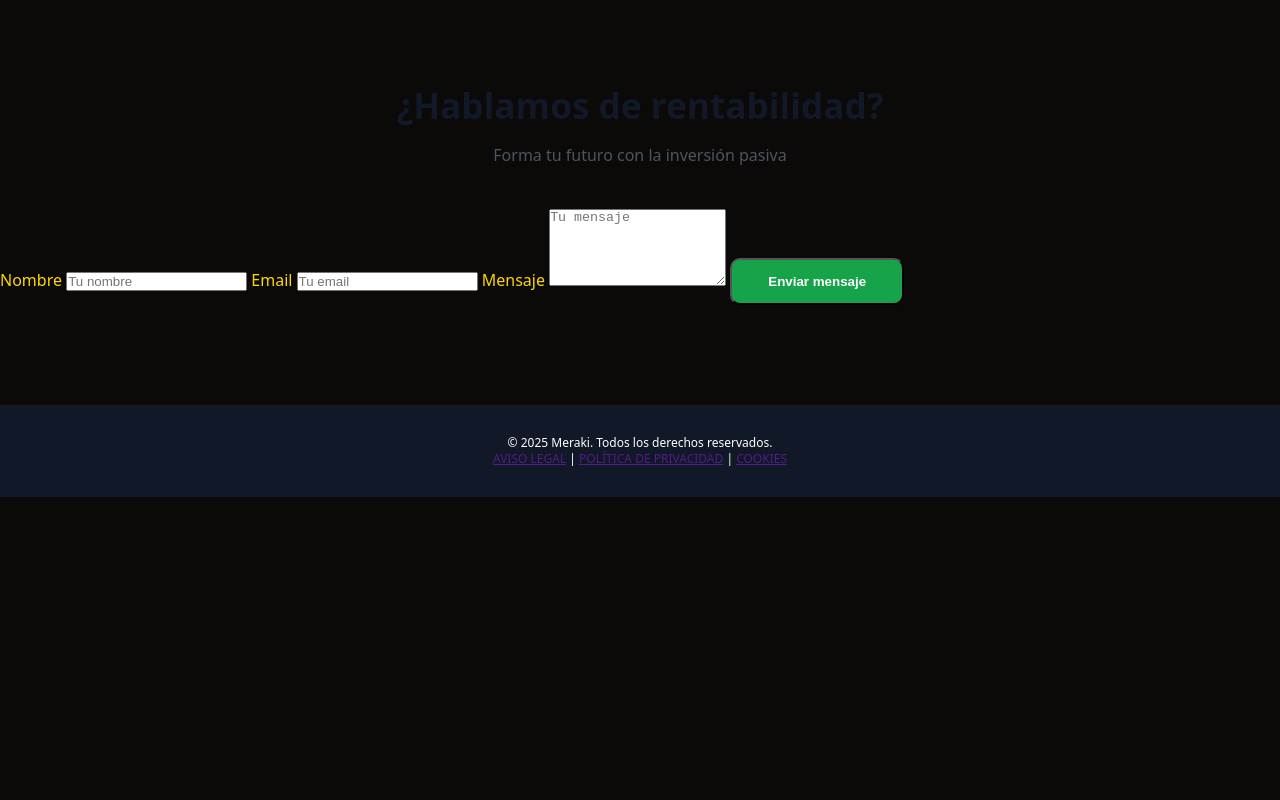
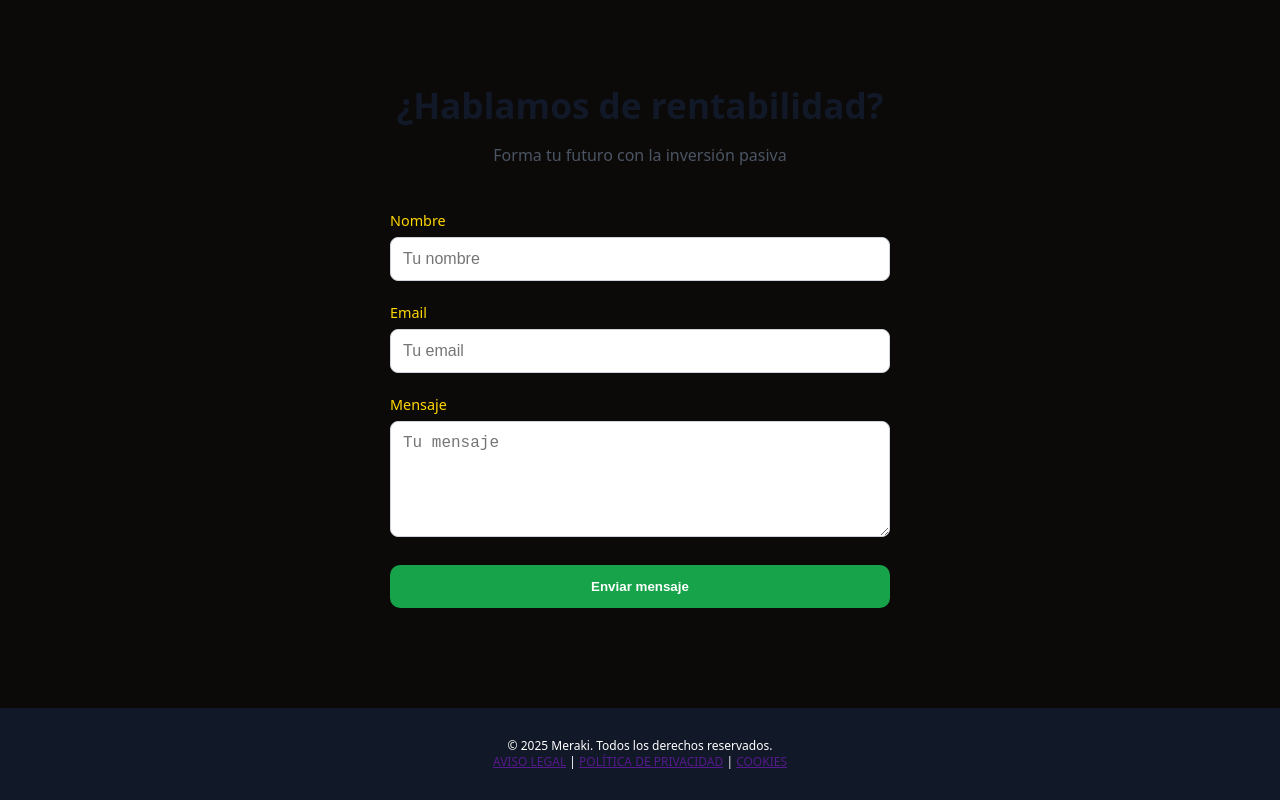
Before and after one commit to josedomingues94/meraki, a plain HTML site: page index.html in a window 1280 px wide. Shown: the part 2125-2925 px from the top of the page. Before the commit the page ends 2622 px from the top, so only its background shows below. Drawn offline with nearby package versions, Linux system fonts and the light colour scheme.

Commit message:
feat: update changes

```diff
--- a/index.html
+++ b/index.html
@@ -131,7 +131,7 @@
           <h2>¿Hablamos de rentabilidad?</h2>
           <p>Forma tu futuro con la inversión pasiva</p>
         </header>
-        <form id="contact-form">
+        <form id="contact-form" class="contact-form container">
           <label>
             <span>Nombre</span>
             <input type="text" name="name" placeholder="Tu nombre" required>
--- a/js/main.js
+++ b/js/main.js
@@ -70,33 +70,26 @@ document.addEventListener("DOMContentLoaded", () => {
 
 
 
-  const form = document.getElementById("contact-form");
-
-  if (!form) {
-    console.warn("Formulario no encontrado");
-    return;
-  }
-
-  form.addEventListener("submit", function (e) {
-    e.preventDefault();
-
   fetch("https://script.google.com/macros/s/AKfycbz46z1vc3GldEIoVRQiAfVvZqQHH4pr_xCPEtZK4M1lAaIgcBLVUovjDevc32tgpJYipw/exec", {
   method: "POST",
+  headers: {
+    "Content-Type": "application/x-www-form-urlencoded"
+  },
   body: new URLSearchParams({
     name: form.name.value,
     email: form.email.value,
     message: form.message.value
   })
 })
-    .then(res => res.text())
-    .then(() => {
-      alert("Mensaje enviado correctamente 👍");
+.then(res => res.json())
+.then(data => {
+  alert("Mensaje enviado correctamente ✅");
   form.reset();
 })
 .catch(err => {
   console.error(err);
   alert("Error al enviar ❌");
 });
-  });
+
 
 });
```
Also changed, not shown: css/styles.css (line endings or trailing spaces). Lines whose indentation alone changed are shown as unchanged.
